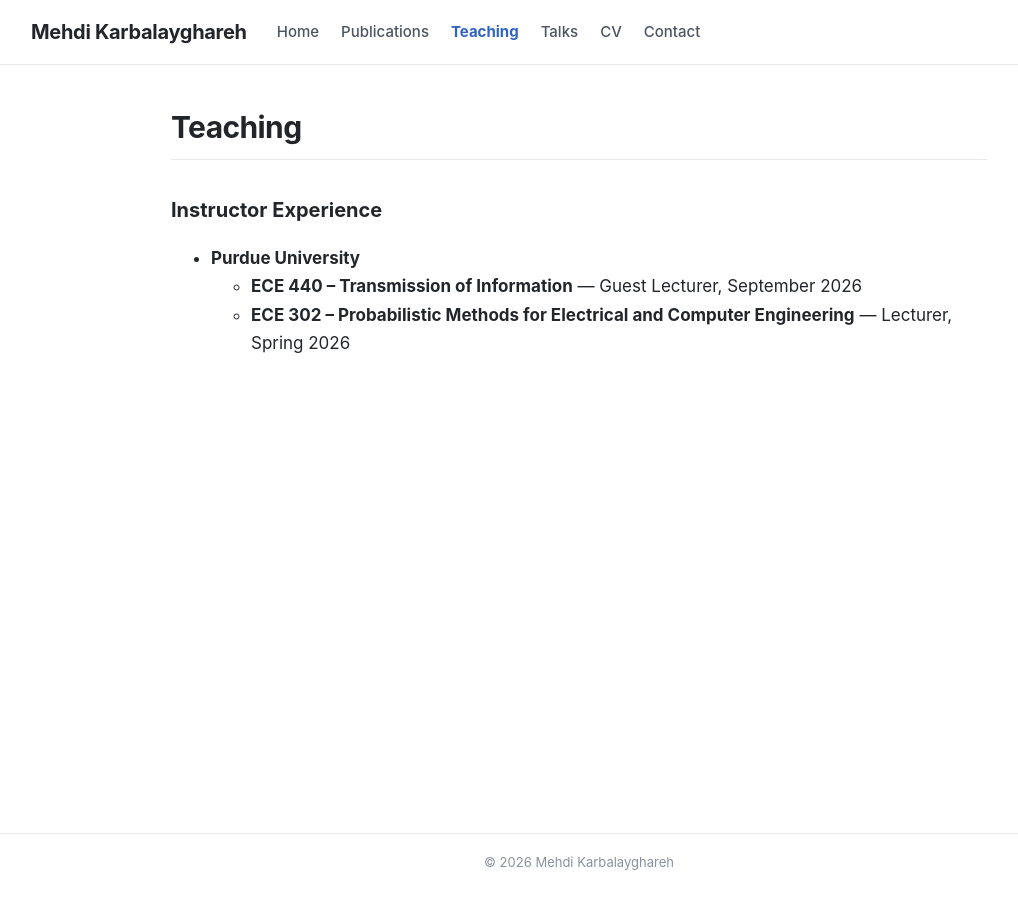
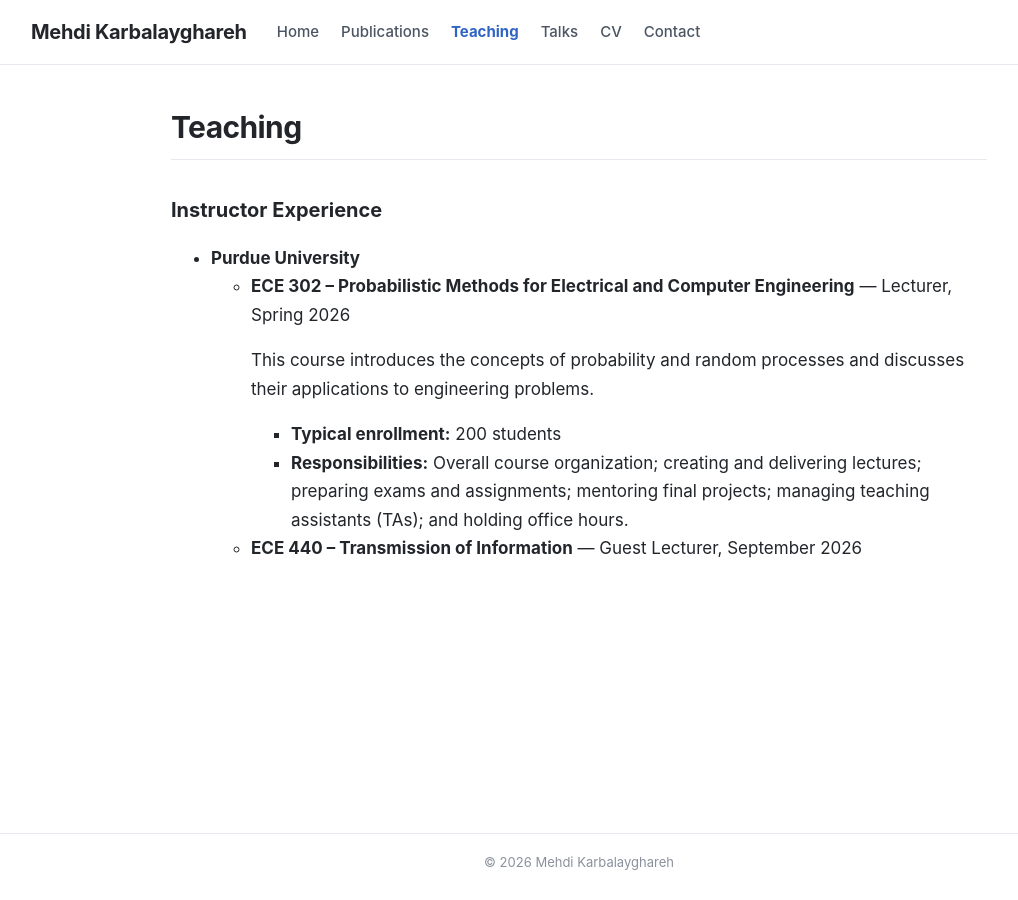
Before and after one commit to mkarbalaygh/mkarbalaygh.github.io, a Jekyll site: the page built from _pages/teaching.md, in a window 1280 px wide. Shown: the whole page, without its empty margins (61-1079 px from the left). Built offline with Jekyll 4.4.1, drawn with Linux system fonts in a browser that asks for light colours; comment, search, counter and statistics services are not loaded.

Commit message:
Expand ECE 302 teaching description

```diff
--- a/_pages/teaching.md
+++ b/_pages/teaching.md
@@ -12,8 +12,15 @@ permalink: /teaching/
     <li>
       <strong>Purdue University</strong>
       <ul class="sub-list">
+        <li>
+          <strong>ECE 302 – Probabilistic Methods for Electrical and Computer Engineering</strong> — Lecturer, Spring 2026
+          <p>This course introduces the concepts of probability and random processes and discusses their applications to engineering problems.</p>
+          <ul>
+            <li><strong>Typical enrollment:</strong> 200 students</li>
+            <li><strong>Responsibilities:</strong> Overall course organization; creating and delivering lectures; preparing exams and assignments; mentoring final projects; managing teaching assistants (TAs); and holding office hours.</li>
+          </ul>
+        </li>
         <li><strong>ECE 440 – Transmission of Information</strong> — Guest Lecturer, September 2026</li>
-        <li><strong>ECE 302 – Probabilistic Methods for Electrical and Computer Engineering</strong> — Lecturer, Spring 2026</li>
       </ul>
     </li>
   </ul>
```
